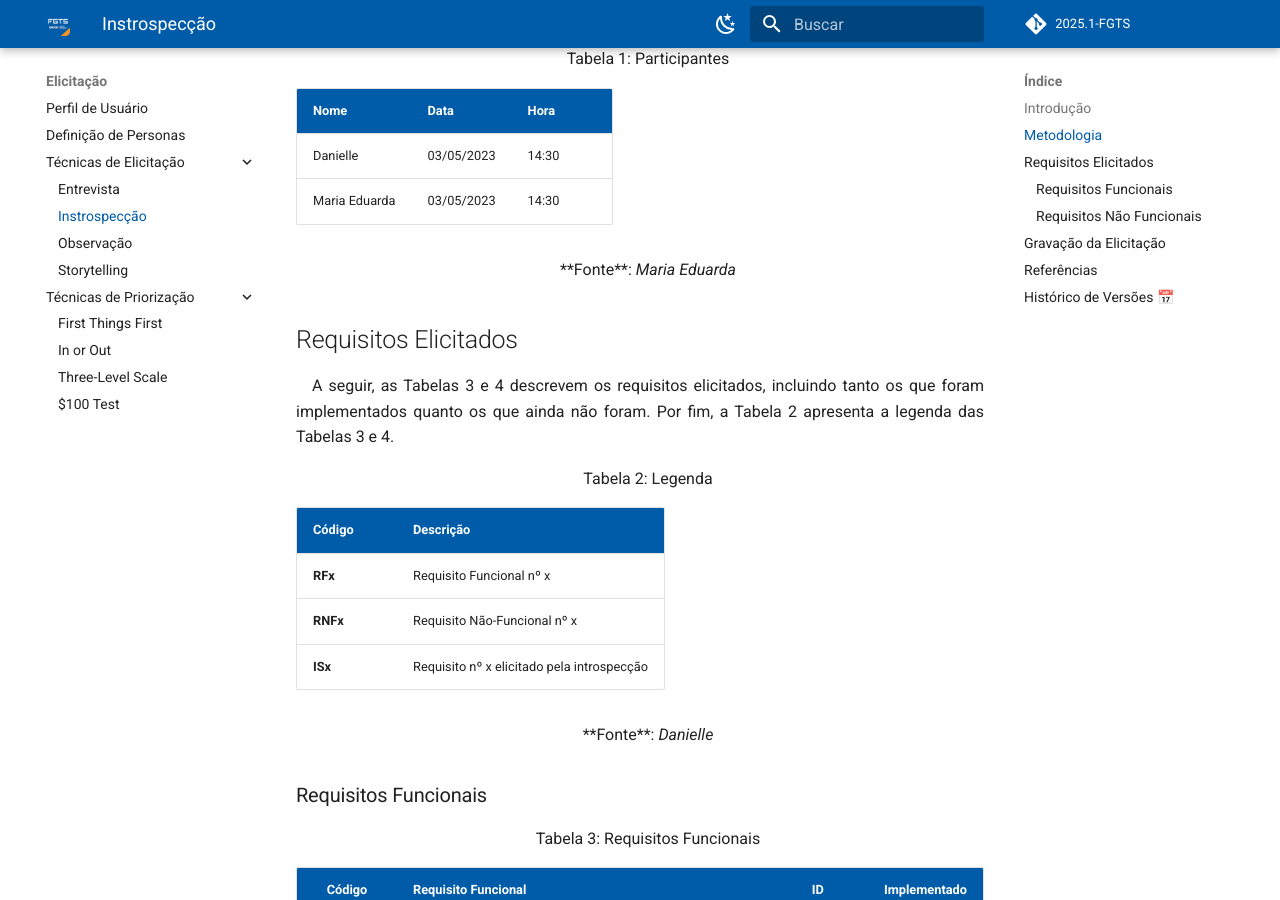
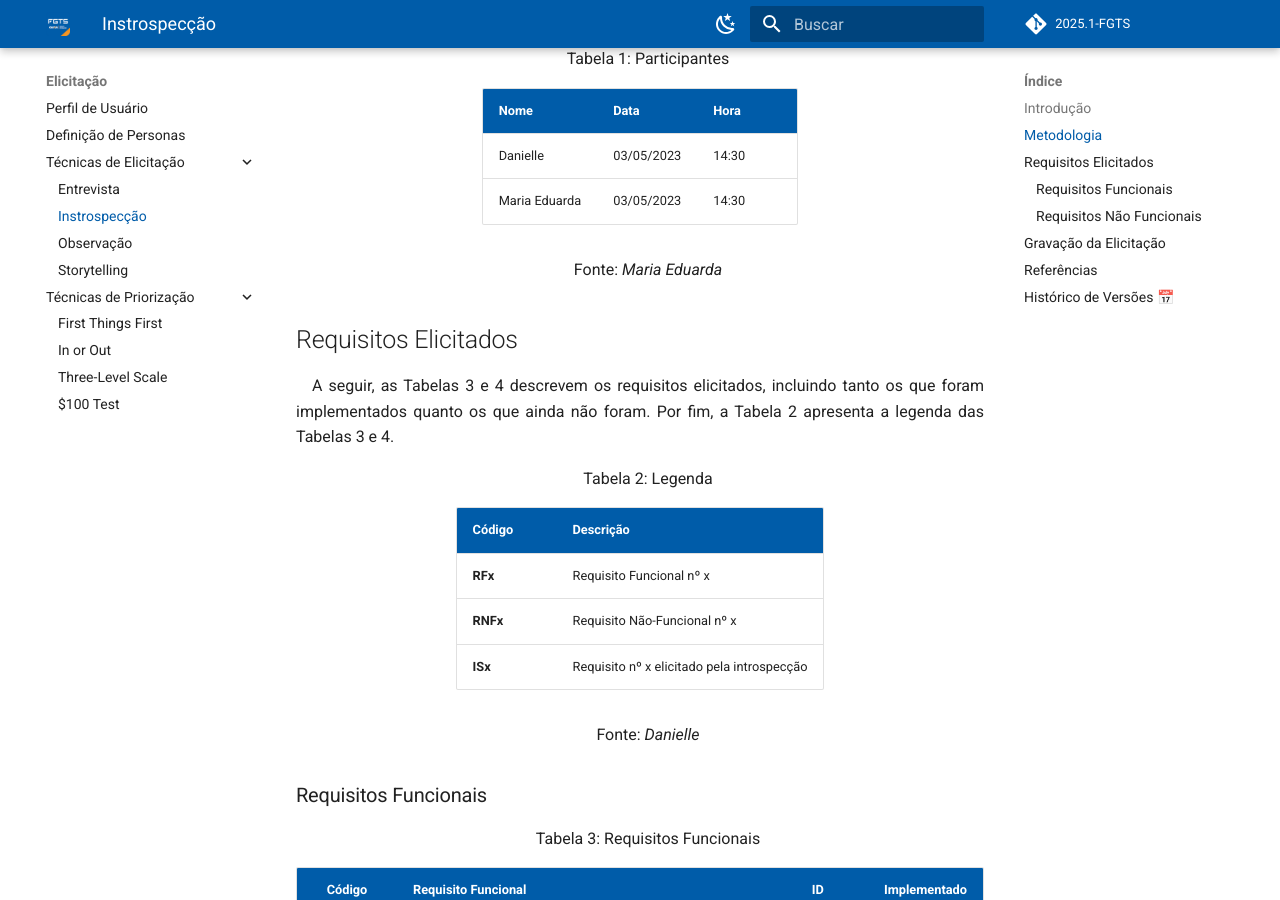
Before and after one commit to eduardodpms/REQ-FGTS, an MkDocs documentation site: the page built from docs/Elicitacao/Tecnicas-de-Elicitacao/Introspeccao.md, in a window 1280 px wide and 900 px high, scrolled down 714 px. Built offline with MkDocs 1.6.1 and Material for MkDocs 9.7.7, drawn with Linux system fonts in a browser that asks for light colours; comment, search, counter and statistics services are not loaded; some of the changed text lies outside the part shown.

Commit message:
Update: melhorias pagina introspecçao

```diff
--- a/docs/Elicitacao/Tecnicas-de-Elicitacao/Introspeccao.md
+++ b/docs/Elicitacao/Tecnicas-de-Elicitacao/Introspeccao.md
@@ -14,13 +14,34 @@ O processo de introspecção foi realizado individualmente pelas integrantes Mar
 <font size="3"><p style="text-align: center">Tabela 1: Participantes</p></font>
 
 
-| Nome          | Data       | Hora  |
-|---------------|------------|-------|
-| Danielle | 03/05/2023 | 14:30 |
-| Maria Eduarda | 03/05/2023 | 14:30 |
+<div align="center">
+
+<table>
+  <thead>
+    <tr>
+      <th>Nome</th>
+      <th>Data</th>
+      <th>Hora</th>
+    </tr>
+  </thead>
+  <tbody>
+    <tr>
+      <td>Danielle</td>
+      <td>03/05/2023</td>
+      <td>14:30</td>
+    </tr>
+    <tr>
+      <td>Maria Eduarda</td>
+      <td>03/05/2023</td>
+      <td>14:30</td>
+    </tr>
+  </tbody>
+</table>
+
+</div>
 
 
-<p style="text-align: center; font-size: 16px;">**Fonte**: <i>Maria Eduarda</i></p>
+<p style="text-align: center; font-size: 16px;">Fonte: <i>Maria Eduarda</i></p>
 
 
 
@@ -32,13 +53,34 @@ A seguir, as Tabelas 3 e 4 descrevem os requisitos elicitados, incluindo tanto o
 
 
 
-| Código   | Descrição                                       |
-|----------|-------------------------------------------------|
-| **RFx**  | Requisito Funcional nº x                        |
-| **RNFx** | Requisito Não-Funcional nº x                    |
-| **ISx**  | Requisito nº x elicitado pela introspecção      |
+<div align="center">
 
-<p style="text-align: center; font-size: 16px;">**Fonte**: <i>Danielle</i></p>
+<table>
+  <thead>
+    <tr>
+      <th>Código</th>
+      <th>Descrição</th>
+    </tr>
+  </thead>
+  <tbody>
+    <tr>
+      <td><strong>RFx</strong></td>
+      <td>Requisito Funcional nº x</td>
+    </tr>
+    <tr>
+      <td><strong>RNFx</strong></td>
+      <td>Requisito Não-Funcional nº x</td>
+    </tr>
+    <tr>
+      <td><strong>ISx</strong></td>
+      <td>Requisito nº x elicitado pela introspecção</td>
+    </tr>
+  </tbody>
+</table>
+
+</div>
+
+<p style="text-align: center; font-size: 16px;">Fonte: <i>Danielle</i></p>
 
 
 ### Requisitos Funcionais
@@ -66,7 +108,7 @@ A seguir, as Tabelas 3 e 4 descrevem os requisitos elicitados, incluindo tanto o
 | RF16  | O aplicativo deve conter uma seção de ajuda com orientações sobre o uso do aplicativo | IS16 | Não |
 | RF17  | O aplicativo deve permitir a solicitação de ressarcimento de valores do PIS/PASEP | IS17 | Sim |
 
-<p style="text-align: center; font-size: 16px;">**Fonte**: <i>Danielle</i></p>
+<p style="text-align: center; font-size: 16px;">Fonte: <i>Danielle</i></p>
 
 ### Requisitos Não Funcionais
 
@@ -84,7 +126,7 @@ A seguir, as Tabelas 3 e 4 descrevem os requisitos elicitados, incluindo tanto o
 | RNF06   | O aplicativo deve proporcionar segurança de dados pessoais                          | IS23 | Sim          |
 | RNF07   | O aplicativo deve proporcionar agilidade ao acessar as funcionalidades              | IS24 | Sim          |
 
-<p style="text-align: center; font-size: 16px;">**Fonte**: <i>Maria Eduarda</i></p>
+<p style="text-align: center; font-size: 16px;">Fonte: <i>Maria Eduarda</i></p>
 
 ## Gravação da Elicitação
 
```
